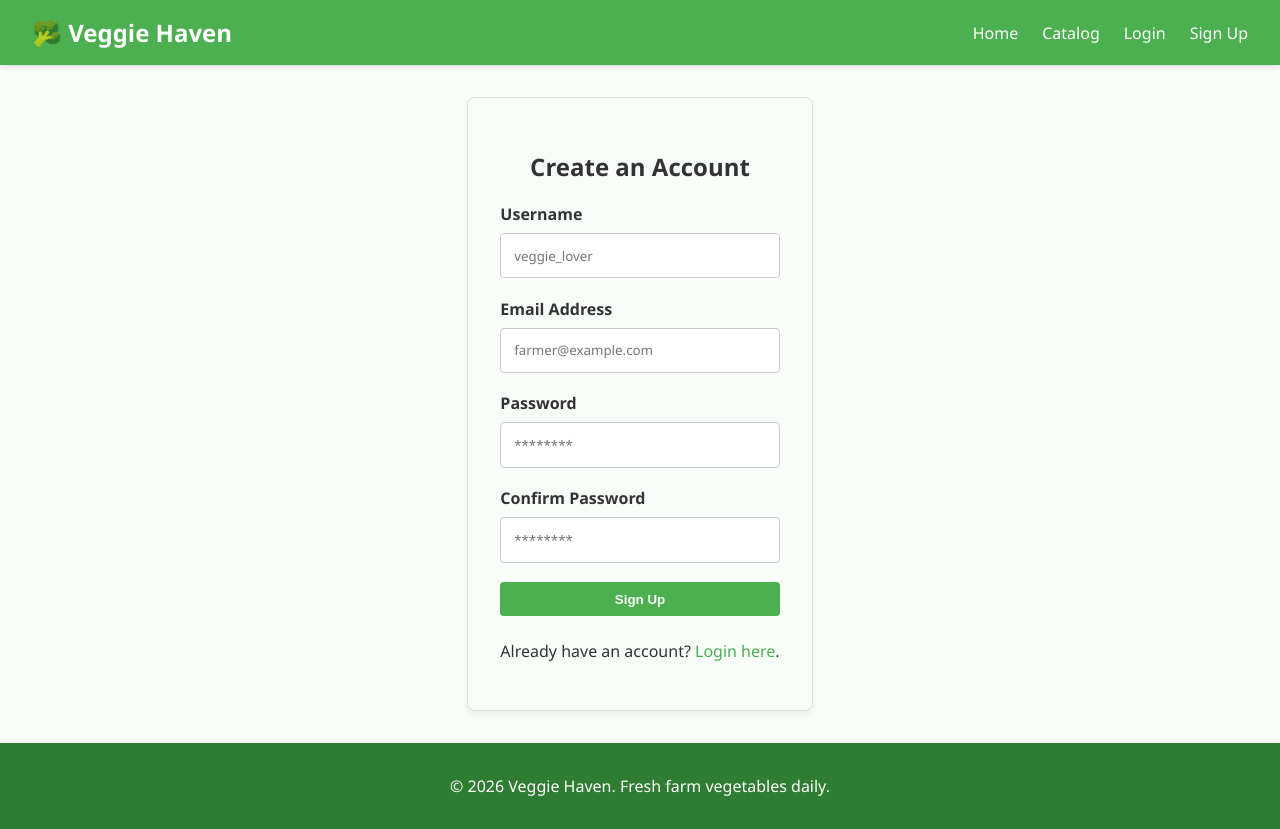
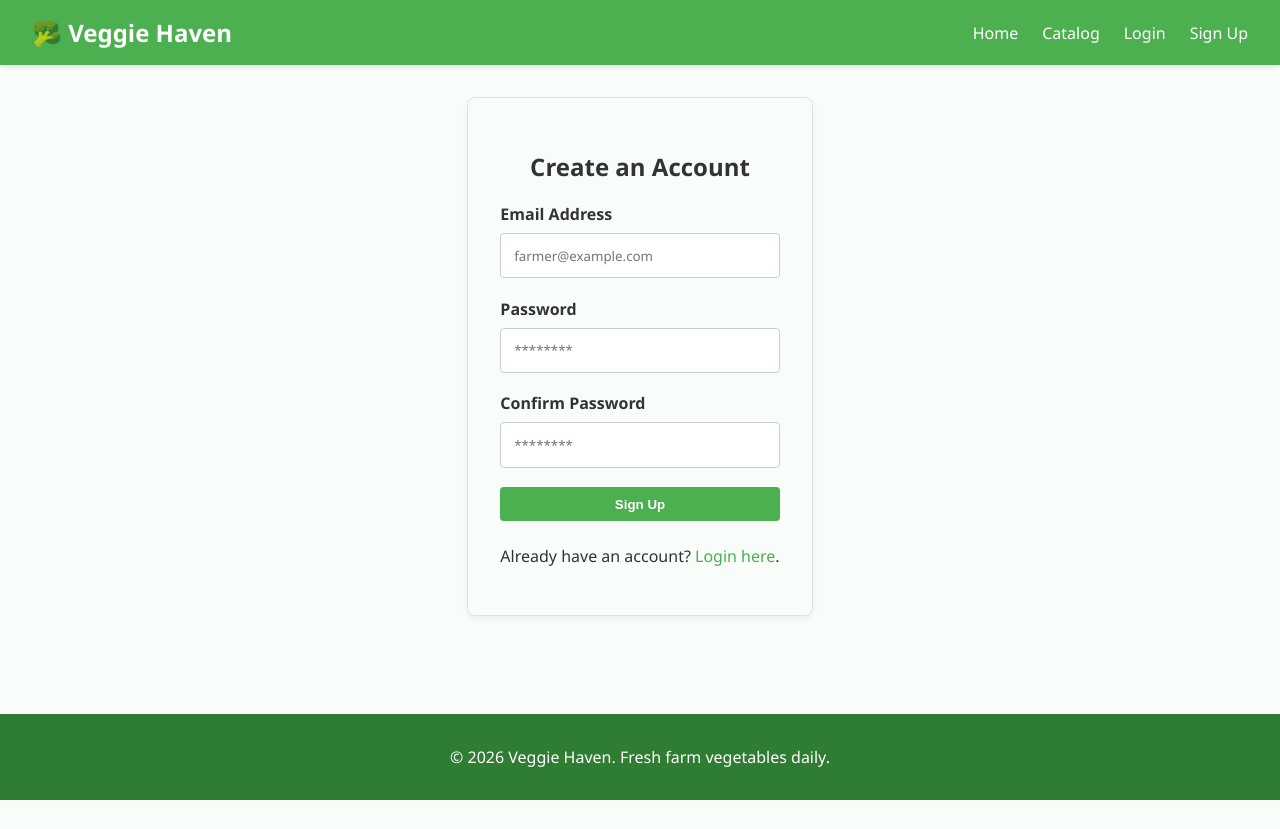
Before and after one commit to LorinLinov/Final-Project-Lorin-Linov, a React (Vite) app: page /register in a window 1280 px wide. After the commit the page ends 800 px from the top, so only its background shows below. Built offline with nearby package versions, Linux system fonts and the light colour scheme.

Commit message:
Fix Login Bug

```diff
--- a/src/components/register/Register.jsx
+++ b/src/components/register/Register.jsx
@@ -7,14 +7,14 @@ export default function Register() {
     const { register } = useAuth();
 
     const registerAction = (formData) => {
-        const { username, email, password, confirm_password } = Object.fromEntries(formData);
+        const { email, password, confirm_password } = Object.fromEntries(formData);
 
         if (password !== confirm_password) {
             toast.error('Passwords don\'t match.')
             return;
         }
 
-        if (!username || !email || !password || !confirm_password) {
+        if (!email || !password || !confirm_password) {
             toast.error("All fields are required!")
         }
 
@@ -30,10 +30,6 @@ export default function Register() {
         <div className="card enter">
             <h2 className="text-center">Create an Account</h2>
             <form action={registerAction}>
-                <div className="form-group">
-                    <label htmlFor="username">Username</label>
-                    <input type="text" id="username" name='username' placeholder="veggie_lover" />
-                </div>
                 <div className="form-group">
                     <label htmlFor="email">Email Address</label>
                     <input type="email" id="email" name='email' placeholder="farmer@example.com" />
```
